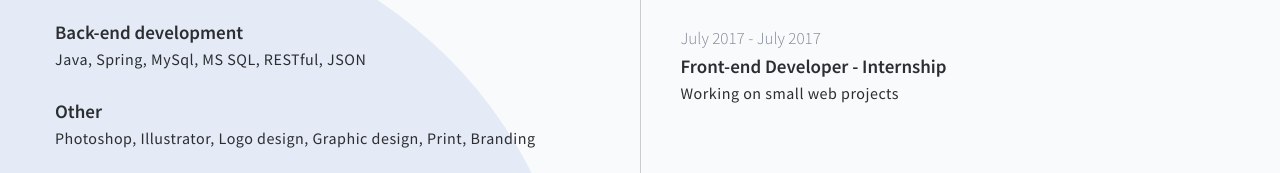
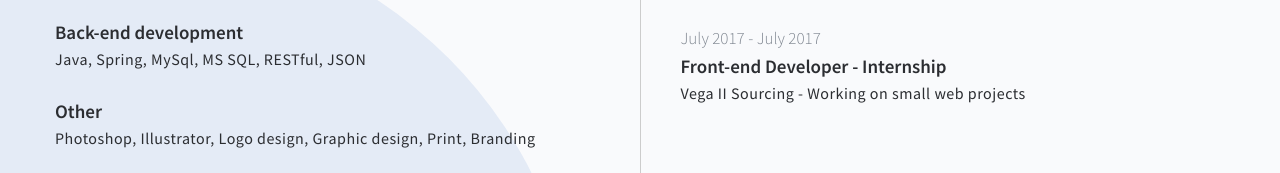
Before and after one commit to fentnemanja/fentnemanja.github.io, a plain HTML site: page index.html in a window 1280 px wide. Shown: the part 872-1045 px from the top of the page. Drawn offline with Linux system fonts and the light colour scheme.

Commit message:
Update index.html

```diff
--- a/index.html
+++ b/index.html
@@ -124,7 +124,7 @@
                                                 July 2017 - July 2017
                                             </span>
                                             <span class="sub-title">Front-end Developer - Internship</span>
-                                            <span class="text">Working on small web projects</span>
+                                            <span class="text">Vega II Sourcing - Working on small web projects</span>
                                         </div>
                                     </div>
 
```
